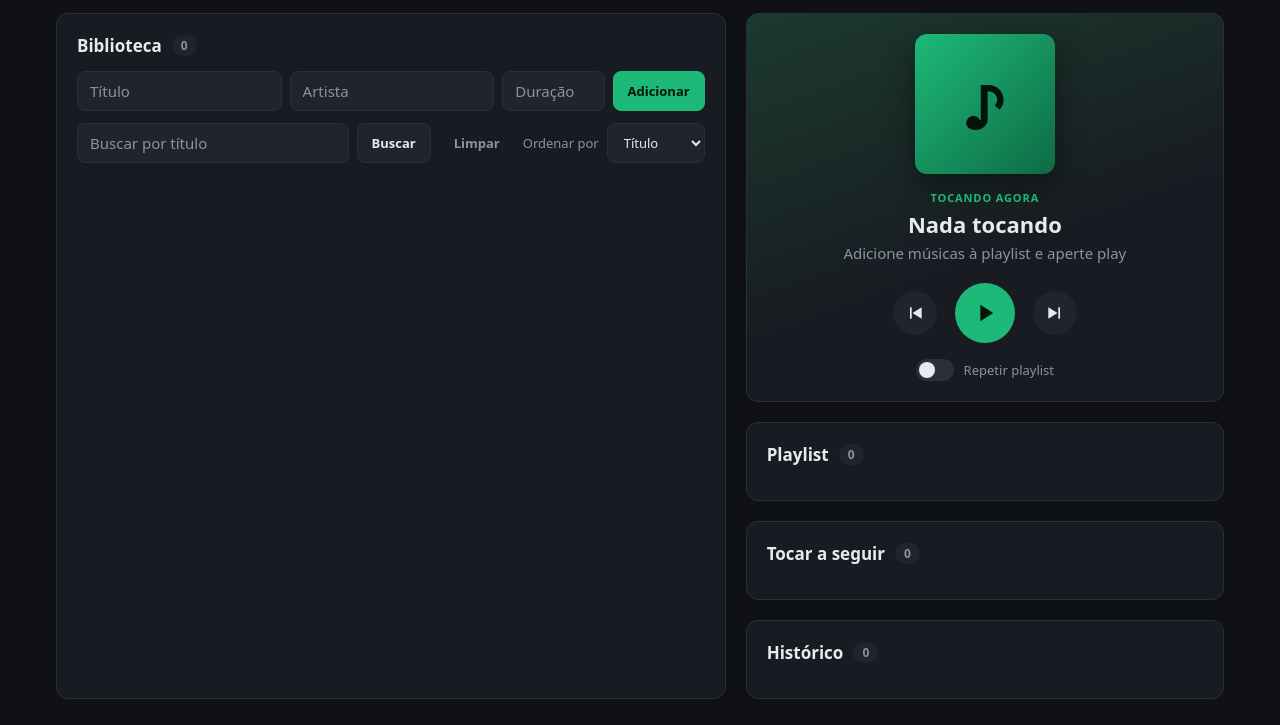
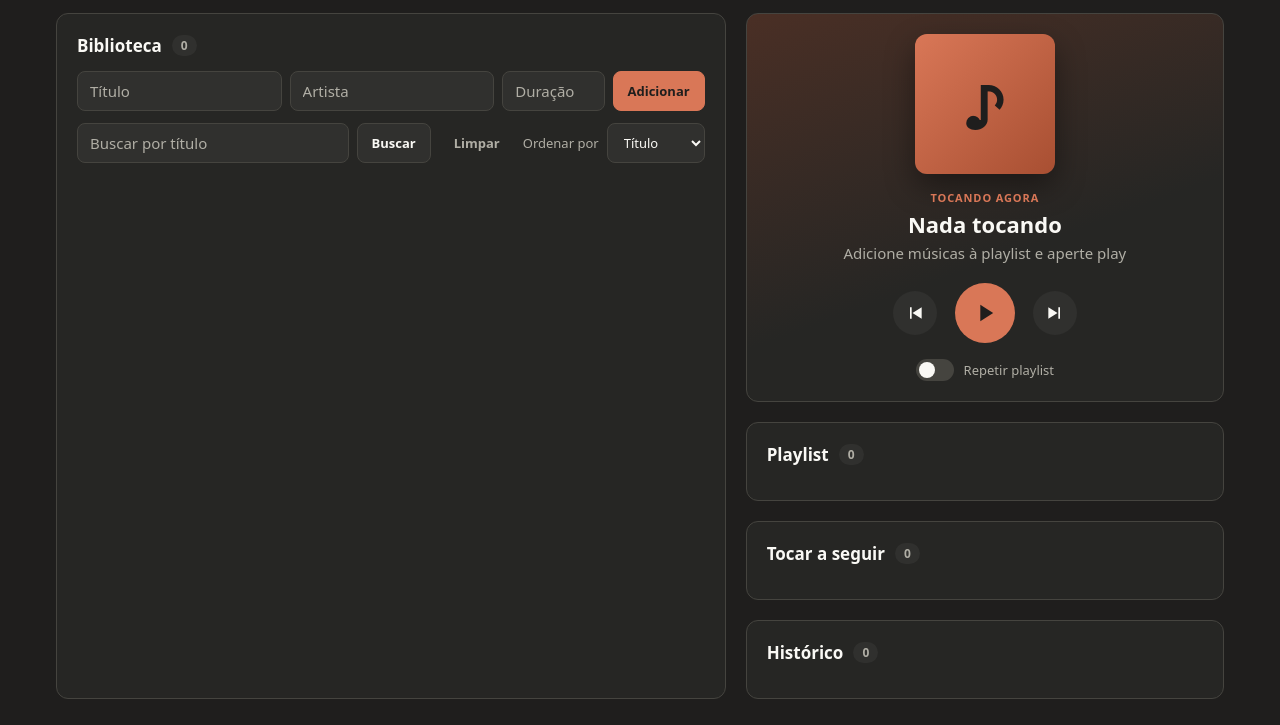
Before and after one commit to Caio-Galdino/player-de-musica, a plain HTML site: page frontend/index.html in a window 1280 px wide. Shown: the part 75-800 px from the top of the page. Drawn offline with Linux system fonts and the light colour scheme; files that its build step writes are made by us from their sources; no server answers; files whose address does not match are found by name.

Commit message:
style: altera cores do front-end

```diff
--- a/frontend/style.css
+++ b/frontend/style.css
@@ -1,14 +1,14 @@
-/* ================= cores e medidas (tema escuro) ================= */
+/* ================= cores e medidas (tema escuro, paleta do Claude) ================= */
 :root {
-    --bg: #0f1115;
-    --surface: #181b22;
-    --surface-2: #20242d;
-    --border: #2a2f3a;
-    --text: #e8eaf0;
-    --muted: #8b92a3;
-    --accent: #1db978;
-    --accent-hover: #22d389;
-    --danger: #e5484d;
+    --bg: #1f1e1d;
+    --surface: #262624;
+    --surface-2: #30302e;
+    --border: #45443f;
+    --text: #faf9f5;
+    --muted: #b0aea5;
+    --accent: #d97757;
+    --accent-hover: #e58b6d;
+    --danger: #ff6f73;
     --radius: 12px;
 }
 
@@ -50,7 +50,7 @@ h2 {
     height: 40px;
     border-radius: 10px;
     background: var(--accent);
-    color: #04140c;
+    color: #1f1e1d;
     font-size: 22px;
     font-weight: bold;
 }
@@ -190,7 +190,7 @@ input::placeholder {
 .btn-primary {
     border-color: var(--accent);
     background: var(--accent);
-    color: #04140c;
+    color: #1f1e1d;
 }
 
 .btn-primary:hover {
@@ -239,16 +239,16 @@ input::placeholder {
 
 /* musica da playlist que esta tocando agora */
 .song.playing {
-    background: rgba(29, 185, 120, 0.12);
+    background: rgba(217, 119, 87, 0.14);
 }
 
 .song.playing .song-title {
-    color: var(--accent);
+    color: var(--accent-hover);
 }
 
 .song.playing .song-cover {
     background: var(--accent);
-    color: #04140c;
+    color: #1f1e1d;
 }
 
 .song-cover {
@@ -311,7 +311,7 @@ input::placeholder {
     flex-direction: column;
     align-items: center;
     gap: 16px;
-    background: linear-gradient(160deg, #1c3a2d 0%, var(--surface) 60%);
+    background: linear-gradient(160deg, #4a2f25 0%, var(--surface) 60%);
     text-align: center;
 }
 
@@ -321,8 +321,8 @@ input::placeholder {
     width: 140px;
     height: 140px;
     border-radius: var(--radius);
-    background: linear-gradient(135deg, var(--accent), #0e6b45);
-    color: #04140c;
+    background: linear-gradient(135deg, var(--accent), #a84f32);
+    color: #1f1e1d;
     font-size: 56px;
     font-weight: 800;
     box-shadow: 0 12px 30px rgba(0, 0, 0, 0.4);
@@ -390,7 +390,7 @@ input::placeholder {
     width: 60px;
     height: 60px;
     background: var(--accent);
-    color: #04140c;
+    color: #1f1e1d;
 }
 
 .round-big:hover {
```
